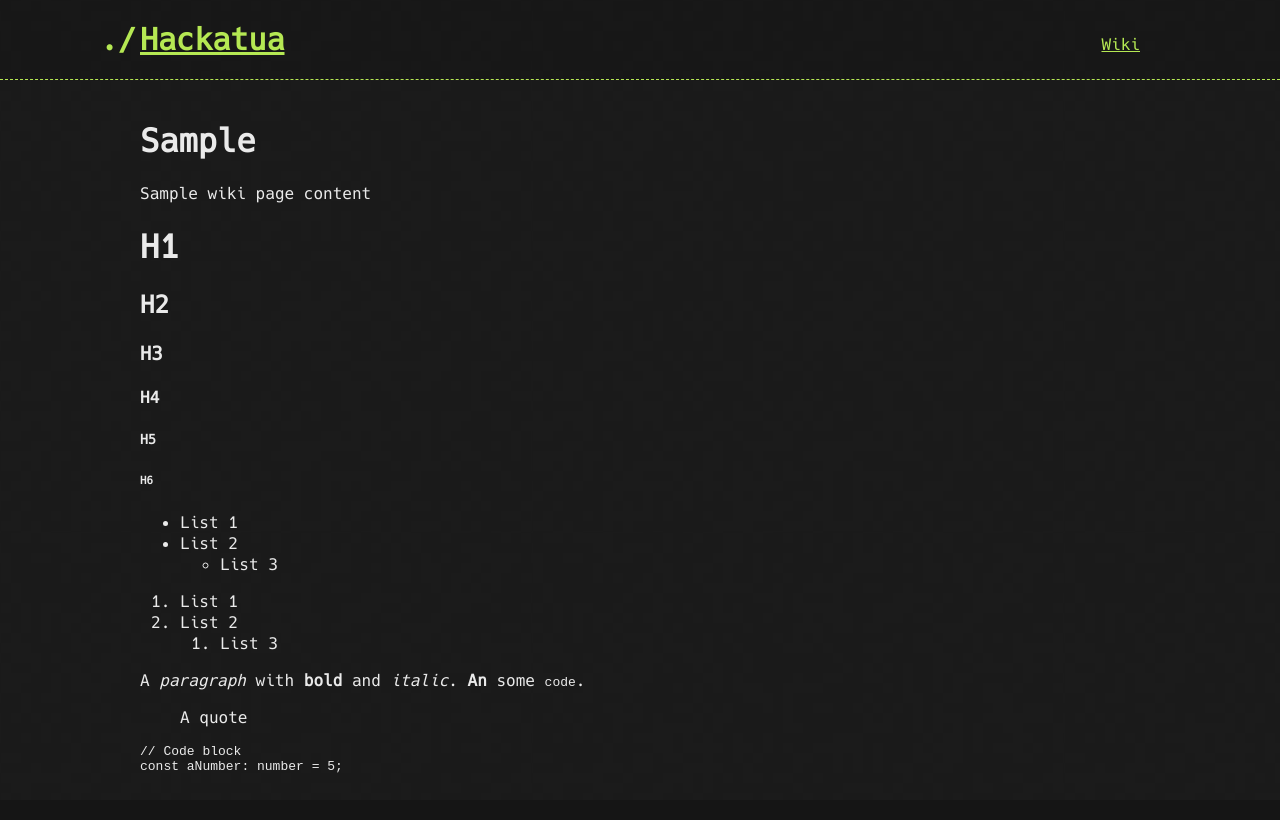
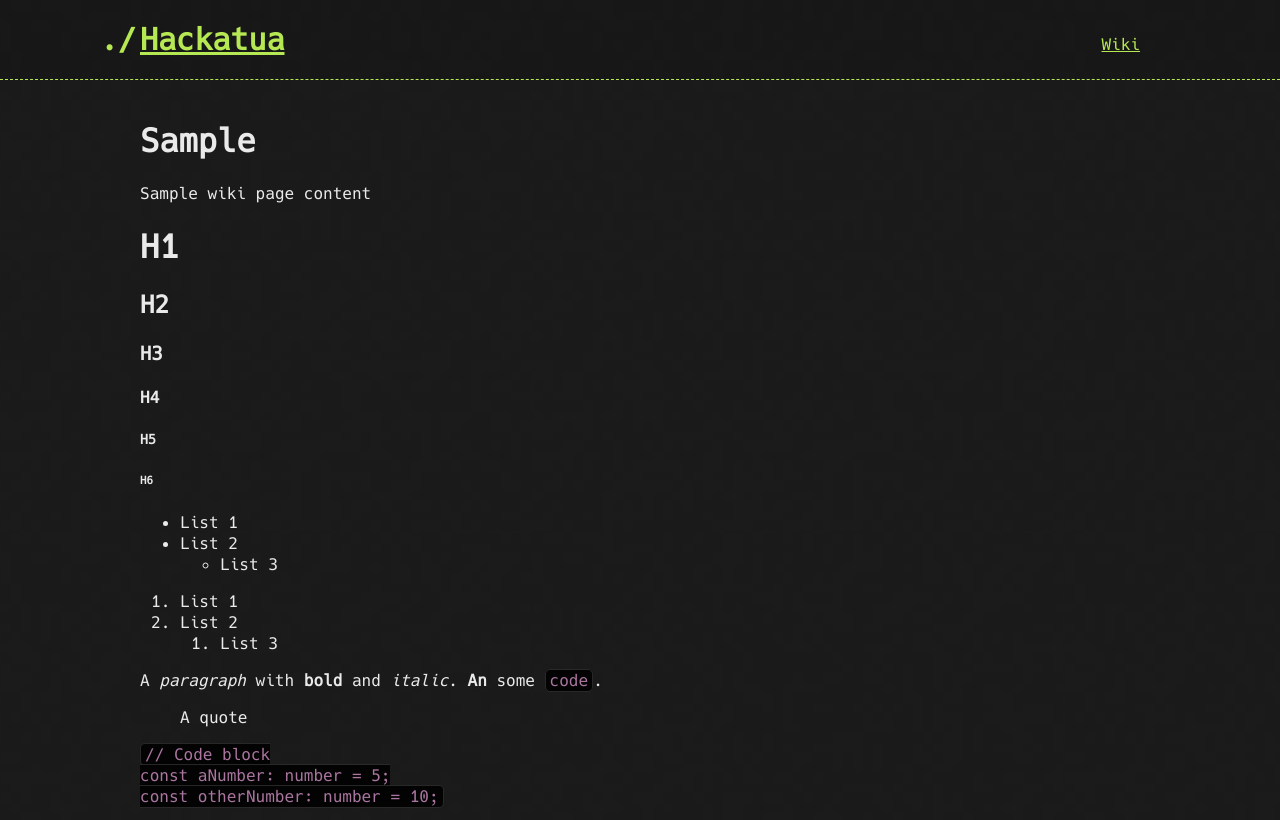
Before and after one commit to hackatua/hackatua.github.io, a Gatsby site: page /wiki/sample/ in a window 1280 px wide. Built offline with nearby package versions, Linux system fonts and the light colour scheme; Gatsby itself is replaced by a stand-in of ours; some packages are replaced by stand-ins of ours; code samples lack their colours.

Commit message:
feat: adds support to code highlighting

````diff
--- a/content/wiki/sample.md
+++ b/content/wiki/sample.md
@@ -28,7 +28,8 @@ A _paragraph_ with **bold** and *italic*. __An__ some `code`.
 
 > A quote
 
-```typescript
+```typescript{1-2}
 // Code block
 const aNumber: number = 5;
+const otherNumber: number = 10;
 ```
--- a/gatsby-config.js
+++ b/gatsby-config.js
@@ -14,6 +14,21 @@ module.exports = {
         name: "wiki",
       },
     },
-    "gatsby-transformer-remark",
+    {
+      resolve: `gatsby-transformer-remark`,
+      options: {
+        plugins: [
+          {
+            resolve: `gatsby-remark-highlight-code`,
+            options: {
+              terminal: "none",
+              theme: "dracula",
+              editable: false,
+              lineNumbers: true
+            },
+          },
+        ],
+      },
+    },
   ],
 }
--- a/package.json
+++ b/package.json
@@ -14,7 +14,9 @@
     "deploy": "gatsby build && gh-pages -d public"
   },
   "dependencies": {
+    "@deckdeckgo/highlight-code": "^3.6.0",
     "gatsby": "^4.4.0",
+    "gatsby-remark-highlight-code": "^3.1.0",
     "gatsby-source-filesystem": "^4.4.0",
     "gatsby-transformer-remark": "^5.4.0",
     "react": "^17.0.2",
--- /dev/null
+++ b/src/components/WikiMarkdown/WikiMarkdown.styles.tsx
@@ -0,0 +1,19 @@
+import styled from "styled-components"
+
+export const StyledWikiMarkdown = styled.div`
+  & code {
+    background: rgba(0, 0, 0, 0.9);
+    border: 1px solid rgba(255, 255, 255, 0.15);
+    padding: 0px 4px;
+    color: #aa759f;
+    border-radius: 5px;
+    font-family: Hack;
+  }
+  & deckgo-highlight-code {
+    --deckgo-highlight-code-background: rgba(0, 0, 0, 0.9);
+    --deckgo-highlight-code-padding: 10px;
+    --deckgo-highlight-code-border-radius: 10px;
+    --deckgo-highlight-code-font-family: Hack;
+    --deckgo-highlight-code-font-size: 0.8em;
+  }
+`
--- /dev/null
+++ b/src/components/WikiMarkdown/WikiMarkdown.tsx
@@ -0,0 +1,12 @@
+import React from "react"
+import { StyledWikiMarkdown } from "./WikiMarkdown.styles"
+import { defineCustomElements as deckDeckGoHighlightElement } from "@deckdeckgo/highlight-code/dist/loader";
+deckDeckGoHighlightElement();
+
+interface Props {
+  content: string
+}
+
+export const WikiMarkdown: React.VFC<Props> = ({ content }) => (
+  <StyledWikiMarkdown dangerouslySetInnerHTML={{ __html: content }} />
+)
--- /dev/null
+++ b/src/components/WikiMarkdown/index.ts
@@ -0,0 +1 @@
+export { WikiMarkdown } from "./WikiMarkdown"
--- a/src/templates/wiki-page.tsx
+++ b/src/templates/wiki-page.tsx
@@ -1,6 +1,7 @@
 import React from "react"
 import { graphql } from "gatsby"
 import { Layout } from "../components/Layout"
+import { WikiMarkdown } from "../components/WikiMarkdown"
 
 interface Props {
   data: {
@@ -24,7 +25,7 @@ const WikiPage: React.VFC<Props> = ({ data }) => {
   return (
     <Layout>
       {title && <h1>{title}</h1>}
-      <div dangerouslySetInnerHTML={{ __html: html }} />
+      <WikiMarkdown content={html} />
     </Layout>
   )
 }
````
Also changed, not shown: 1 other file.
